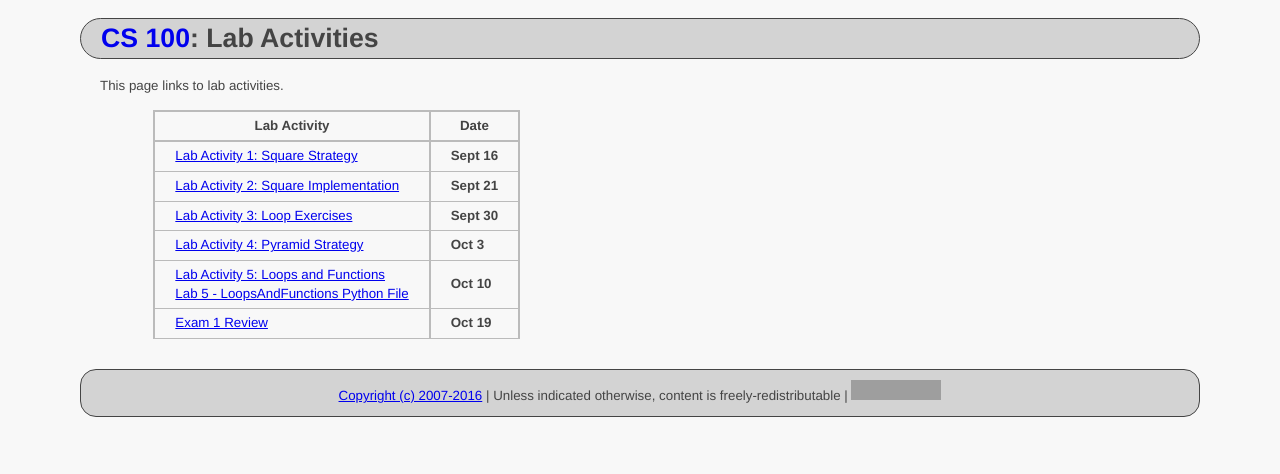
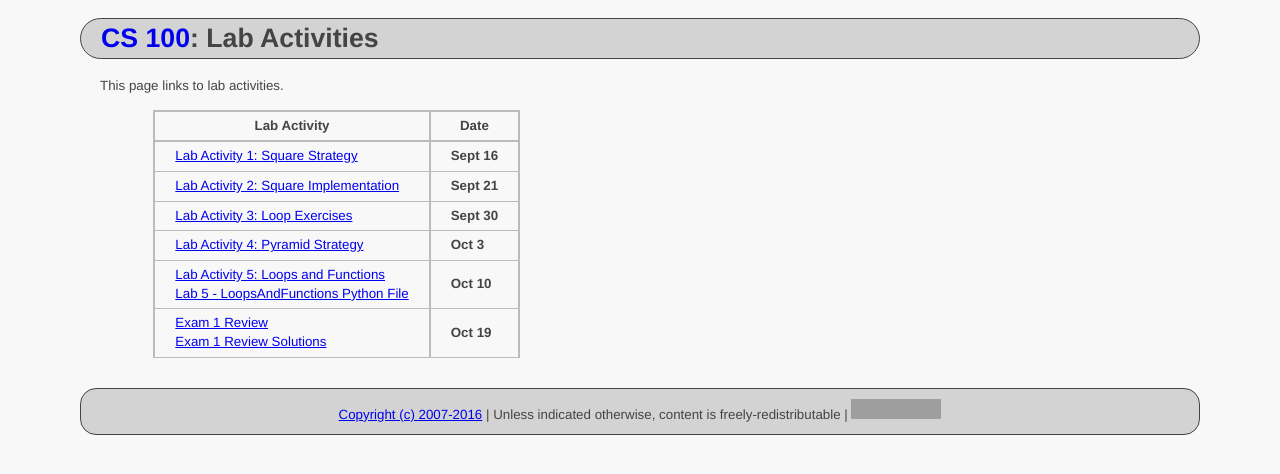
Before and after one commit to ycpcs/cs100-fall2016, a Jekyll site: the page built from labs/index.md, in a window 1280 px wide. Shown: the top 474 px of the page. Built offline with Jekyll 4.4.1, drawn with Linux system fonts in a browser that asks for light colours; grey boxes are pictures that could not be loaded.

Commit message:
added Exam1 Review Solutions pdf

```diff
--- a/labs/index.md
+++ b/labs/index.md
@@ -13,7 +13,7 @@ This page links to lab activities.
 > [Lab Activity 3: Loop Exercises](CPADS_Lab3.pdf)                                       | **Sept 30** |
 > [Lab Activity 4: Pyramid Strategy](CPADS_Lab4.pdf)                                     | **Oct 3**   |
 > [Lab Activity 5: Loops and Functions](CPADS_Lab5.pdf) <br> [Lab 5 - LoopsAndFunctions Python File](LoopsAndFunctions.py) | **Oct 10**  |
-> [Exam 1 Review](CPADS_Exam1_Review.pdf)                                                | **Oct 19**  |
+> [Exam 1 Review](CPADS_Exam1_Review.pdf) <br> [Exam 1 Review Solutions](CPADS_Exam1_Review_Solutions.pdf) | **Oct 19**  |
 
 <!--
 > Assignment                                                                             |     Due     |
```
Also changed, not shown: index.md (+1 -0 lines), 1 other file.
